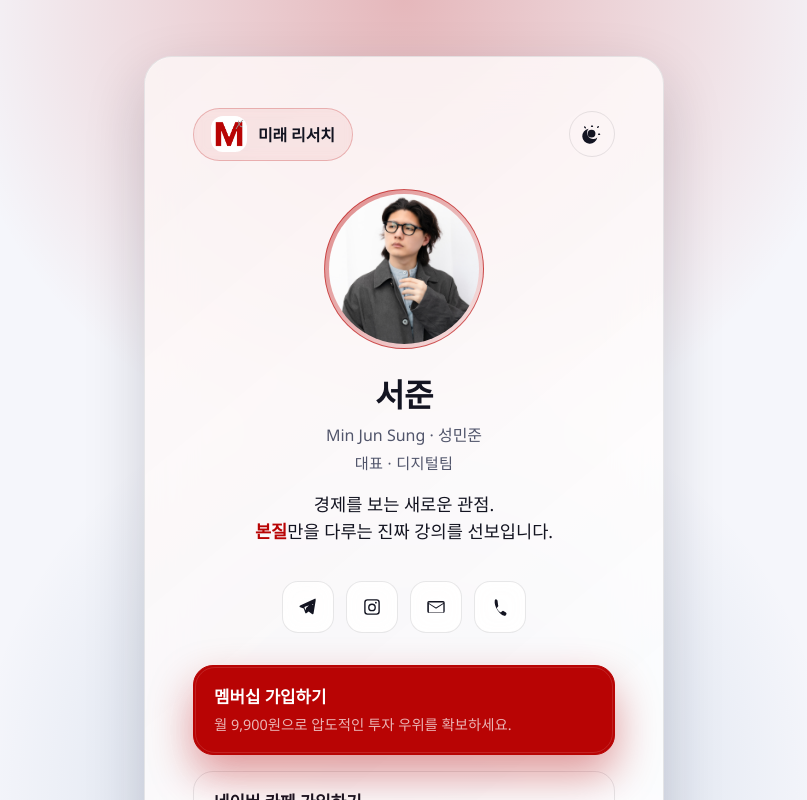
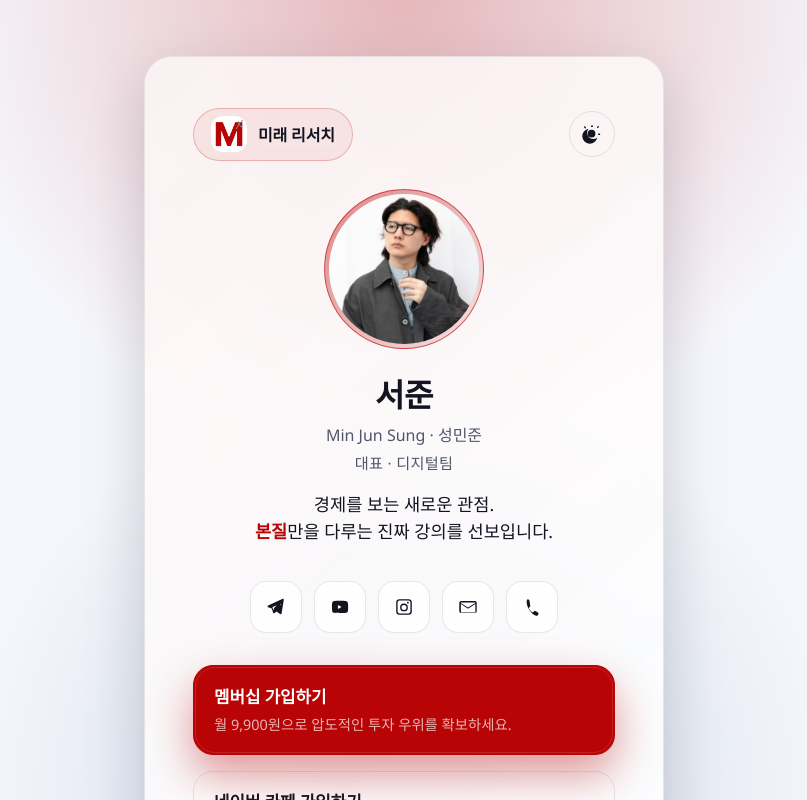
Before and after one commit to themrsung/sjun-me-home, a React (Create React App) app: page / in a window 1280 px wide. Shown: the top 800 px of the page, without its empty margins (236-1043 px from the left). Built offline with nearby package versions, Linux system fonts and the light colour scheme; a web font is replaced by a local one.

Commit message:
feat: Add YouTube contact link and icon to the application

```diff
--- a/src/App.tsx
+++ b/src/App.tsx
@@ -2,7 +2,7 @@ import React, { useEffect, useRef, useState } from 'react';
 import './App.css';
 
 type ThemeMode = 'dark' | 'light' | 'terminal';
-type ContactIcon = 'mail' | 'telegram' | 'phone' | 'instagram';
+type ContactIcon = 'mail' | 'telegram' | 'phone' | 'instagram' | 'youtube';
 
 const companyBrand = {
   label: '미래 리서치',
@@ -39,6 +39,12 @@ const contactLinks: Array<{
     label: '텔레그램 채널',
     href: 'https://t.me/themrsung',
     icon: 'telegram',
+    isExternal: true,
+  },
+  {
+    label: '유튜브',
+    href: 'https://youtube.com/@sjun_mirae',
+    icon: 'youtube',
     isExternal: true,
   },
   {
@@ -96,6 +102,12 @@ const renderIcon = (type: ContactIcon) => {
       return (
         <svg viewBox="0 0 24 24" aria-hidden="true" focusable="false">
           <path d="M7 3.5h10A3.5 3.5 0 0 1 20.5 7v10a3.5 3.5 0 0 1-3.5 3.5H7A3.5 3.5 0 0 1 3.5 17V7A3.5 3.5 0 0 1 7 3.5Zm0 1.5a2 2 0 0 0-2 2v10a2 2 0 0 0 2 2h10a2 2 0 0 0 2-2V7a2 2 0 0 0-2-2H7Zm5 3.25a4.25 4.25 0 1 1 0 8.5 4.25 4.25 0 0 1 0-8.5Zm0 1.5a2.75 2.75 0 1 0 0 5.5 2.75 2.75 0 0 0 0-5.5Zm5.25-2.5a1 1 0 1 1-2 0 1 1 0 0 1 2 0Z" />
+        </svg>
+      );
+    case 'youtube':
+      return (
+        <svg viewBox="0 0 24 24" aria-hidden="true" focusable="false">
+          <path d="M20.48 7.08a2.1 2.1 0 0 0-1.48-1.48C17.62 5.25 12 5.25 12 5.25s-5.62 0-7 0.35A2.1 2.1 0 0 0 3.52 7.1 22.5 22.5 0 0 0 3.25 12a22.5 22.5 0 0 0 .27 4.92 2.1 2.1 0 0 0 1.48 1.48c1.38.35 7 .35 7 .35s5.62 0 7-.35a2.1 2.1 0 0 0 1.48-1.48c.18-.7.29-1.45.33-2.2.04-.74.06-1.48.06-2.22a22.5 22.5 0 0 0-.27-4.92Zm-10.7 7.13V9.79l3.97 2.21-3.97 2.21Z" />
         </svg>
       );
     case 'phone':
```
